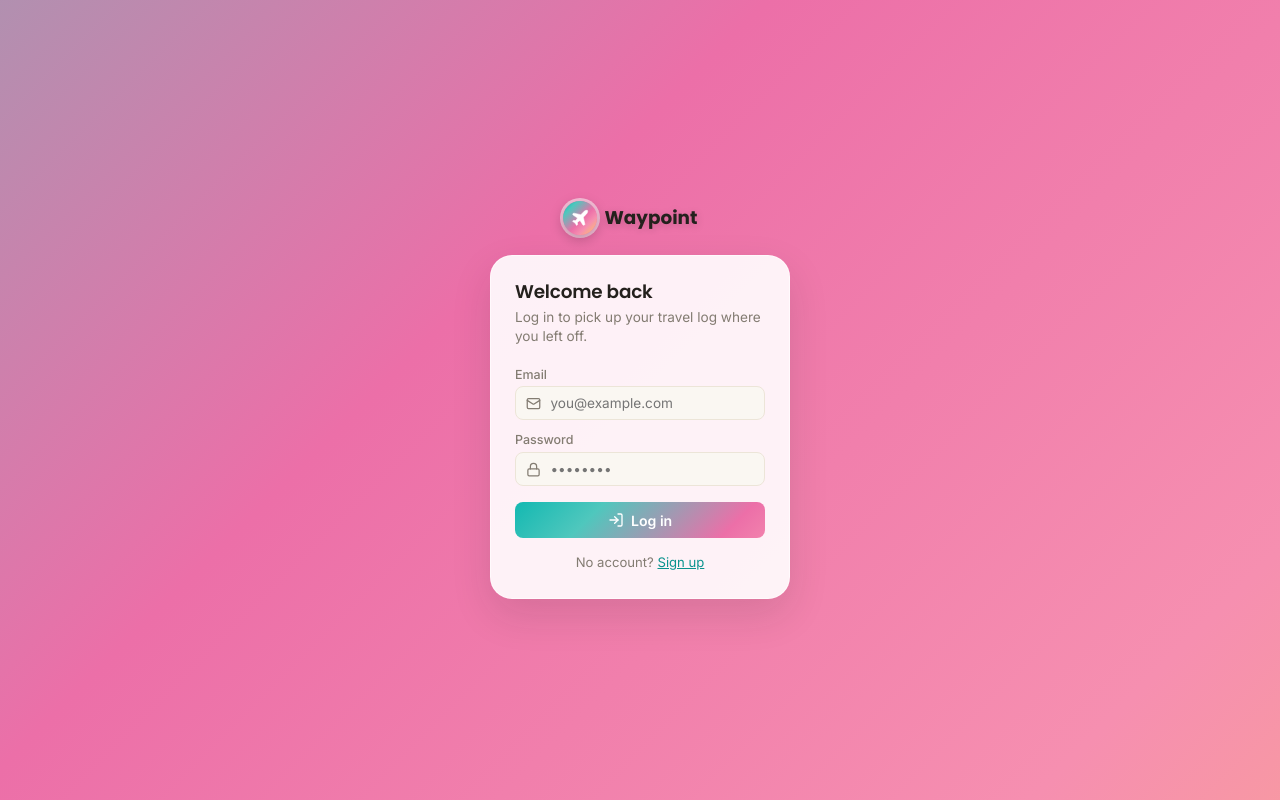
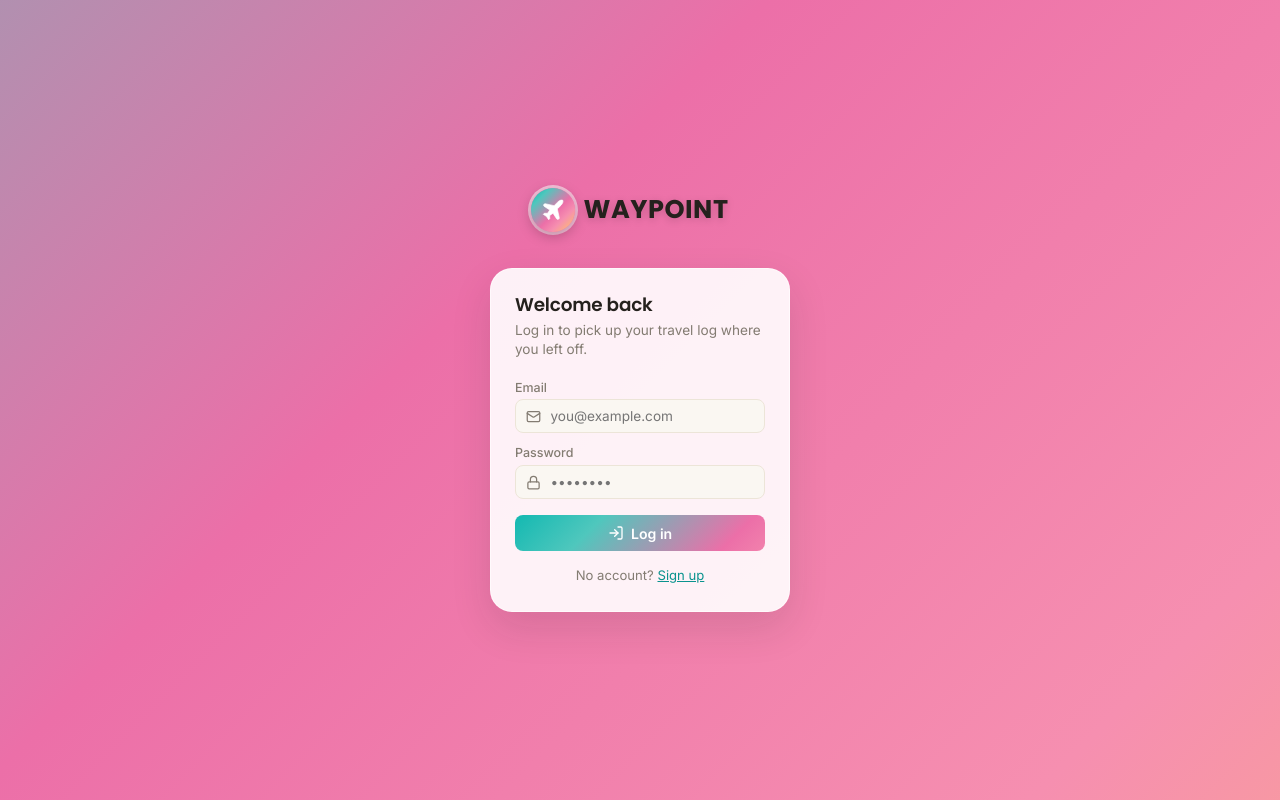
Before and after one commit to SophieAoi/travel-log-app, a React (Vite) app in the folder client/: page /login in a window 1280 px wide. Built offline with nearby package versions, Linux system fonts and the light colour scheme; no server answers.

Commit message:
Modified client css to make the font of the app title bigger

```diff
--- a/client/src/App.css
+++ b/client/src/App.css
@@ -78,6 +78,8 @@ a {
   font-weight: 700;
   font-size: 1.1rem;
   color: var(--color-text);
+  text-transform: uppercase;
+  letter-spacing: 0.02em;
 }
 
 .logo-badge {
@@ -513,7 +515,7 @@ a.stat:hover {
 .auth-page .logo {
   width: 100%;
   justify-content: center;
-  margin-bottom: 1.25rem;
+  margin-bottom: 2.25rem;
   transform: translateX(-10px);
 }
 
@@ -526,17 +528,17 @@ a.stat:hover {
 }
 
 .auth-page .logo .logo-badge {
-  width: 34px;
-  height: 34px;
+  width: 44px;
+  height: 44px;
 }
 
 .auth-page .logo .logo-badge svg {
-  width: 20px;
-  height: 20px;
+  width: 26px;
+  height: 26px;
 }
 
 .auth-page .logo .logo-word {
-  font-size: 1.15rem;
+  font-size: 1.6rem;
 }
 
 .auth-card {
```
